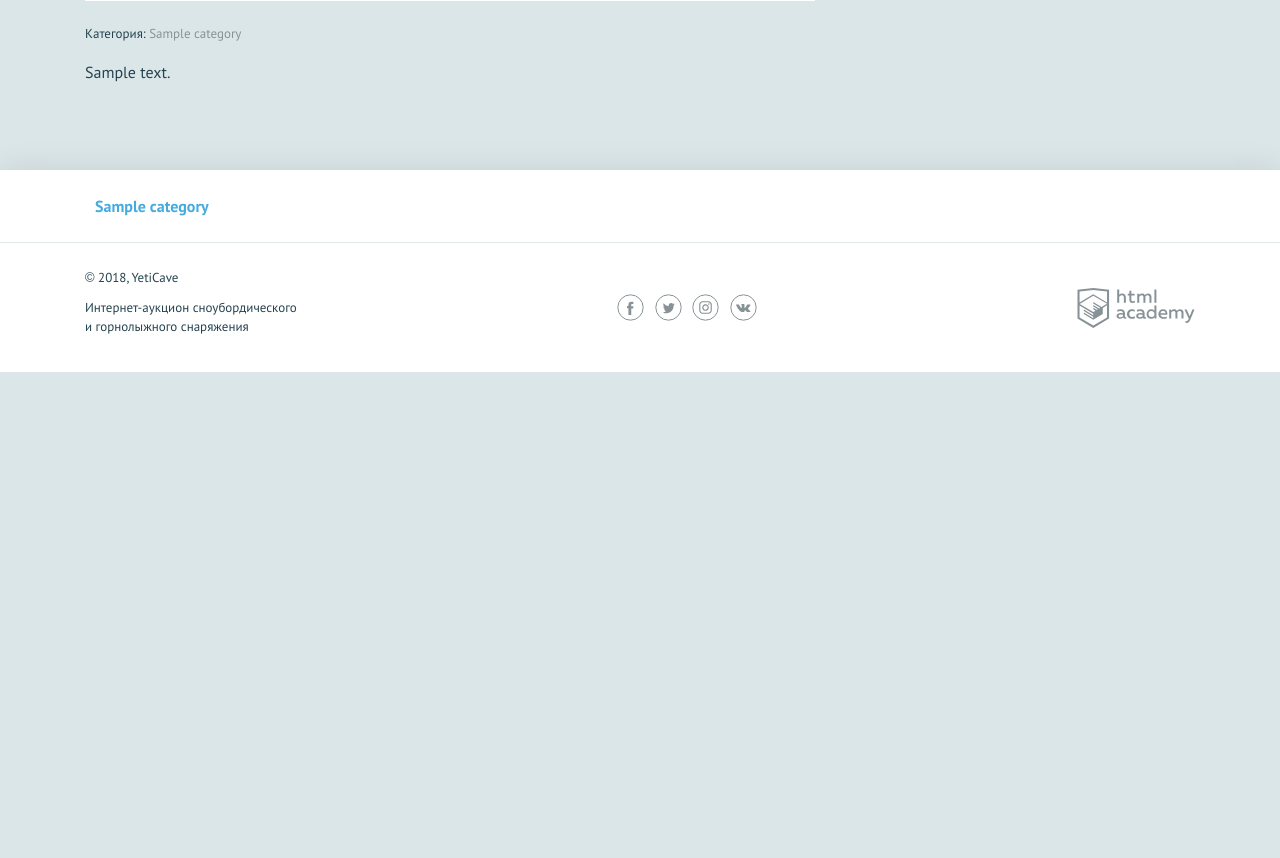
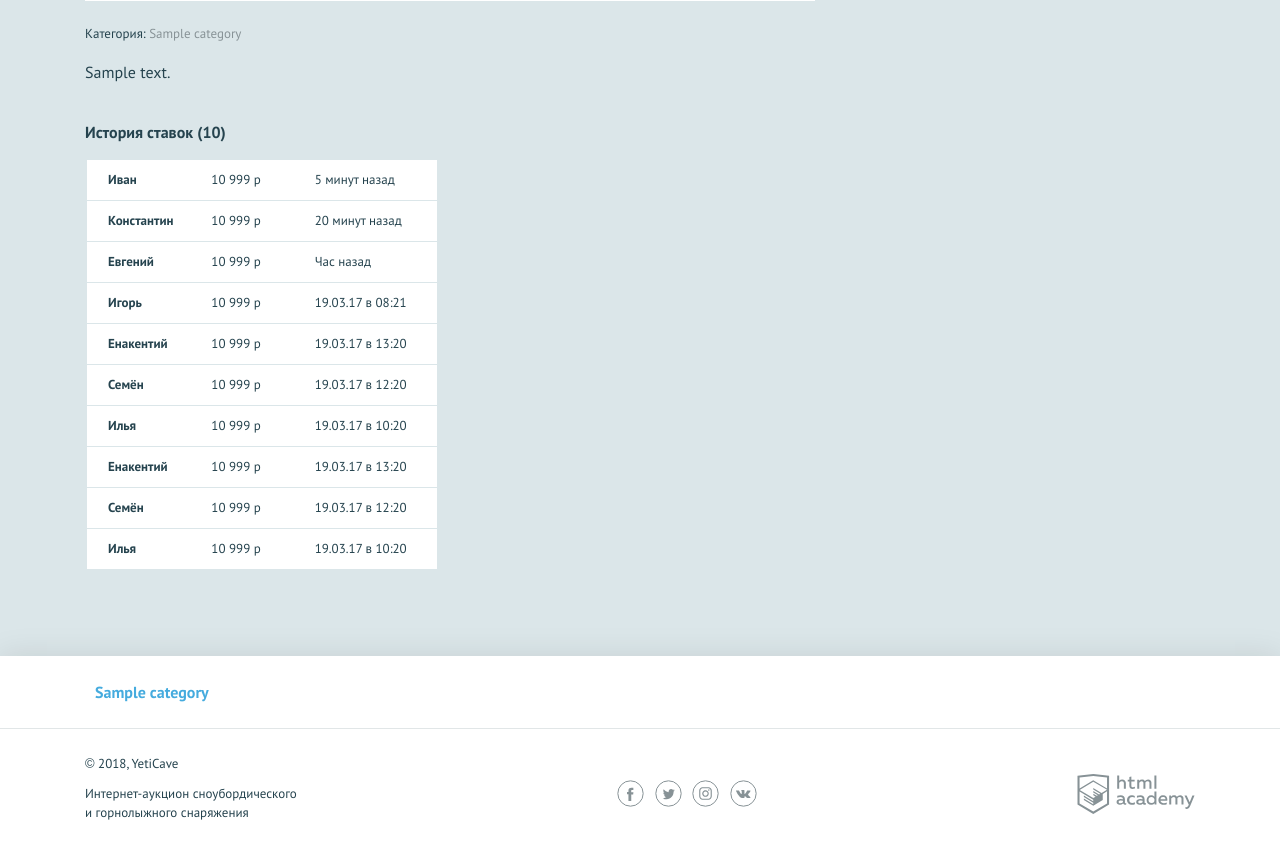
Before and after one commit to k0ality/792223-yeticave, a PHP site: page /lot.php?id=1 in a window 1280 px wide. Shown: the part 816-1674 px from the top of the page. Before the commit the page ends 1188 px from the top, so only its background shows below. Run offline with PHP 8.4, Linux system fonts and the light colour scheme; tables that the repository leaves empty hold one stand-in row (values such as "Sample post"); grey boxes marked "Sample" are stand-in pictures.

Commit message:
condition for authorization in lot bid container

```diff
--- a/templates/lot.php
+++ b/templates/lot.php
@@ -19,5 +19,86 @@
                     <p class="lot-item__description"><?= $one_lot['description']; ?></p>
                 </div>
             </div>
+            <div class="lot-item__right">
+                <?php if (isset($is_auth)) : ?>
+                <div class="lot-item__state">
+                    <div class="lot-item__timer timer">
+                        10:54
+                    </div>
+                    <div class="lot-item__cost-state">
+                        <div class="lot-item__rate">
+                            <span class="lot-item__amount">Текущая цена</span>
+                            <span class="lot-item__cost">10 999</span>
+                        </div>
+                        <div class="lot-item__min-cost">
+                            Мин. ставка <span>12 000 р</span>
+                        </div>
+                    </div>
+                    <form class="lot-item__form" action="https://echo.htmlacademy.ru" method="post">
+                        <p class="lot-item__form-item form__item form__item--invalid">
+                            <label for="cost">Ваша ставка</label>
+                            <input id="cost" type="text" name="cost" placeholder="12 000">
+                            <span class="form__error">Введите наименование лота</span>
+                        </p>
+                        <button type="submit" class="button">Сделать ставку</button>
+                    </form>
+                </div>
+                <?php endif; ?>
+                <div class="history">
+                    <h3>История ставок (<span>10</span>)</h3>
+                    <table class="history__list">
+                        <tr class="history__item">
+                            <td class="history__name">Иван</td>
+                            <td class="history__price">10 999 р</td>
+                            <td class="history__time">5 минут назад</td>
+                        </tr>
+                        <tr class="history__item">
+                            <td class="history__name">Константин</td>
+                            <td class="history__price">10 999 р</td>
+                            <td class="history__time">20 минут назад</td>
+                        </tr>
+                        <tr class="history__item">
+                            <td class="history__name">Евгений</td>
+                            <td class="history__price">10 999 р</td>
+                            <td class="history__time">Час назад</td>
+                        </tr>
+                        <tr class="history__item">
+                            <td class="history__name">Игорь</td>
+                            <td class="history__price">10 999 р</td>
+                            <td class="history__time">19.03.17 в 08:21</td>
+                        </tr>
+                        <tr class="history__item">
+                            <td class="history__name">Енакентий</td>
+                            <td class="history__price">10 999 р</td>
+                            <td class="history__time">19.03.17 в 13:20</td>
+                        </tr>
+                        <tr class="history__item">
+                            <td class="history__name">Семён</td>
+                            <td class="history__price">10 999 р</td>
+                            <td class="history__time">19.03.17 в 12:20</td>
+                        </tr>
+                        <tr class="history__item">
+                            <td class="history__name">Илья</td>
+                            <td class="history__price">10 999 р</td>
+                            <td class="history__time">19.03.17 в 10:20</td>
+                        </tr>
+                        <tr class="history__item">
+                            <td class="history__name">Енакентий</td>
+                            <td class="history__price">10 999 р</td>
+                            <td class="history__time">19.03.17 в 13:20</td>
+                        </tr>
+                        <tr class="history__item">
+                            <td class="history__name">Семён</td>
+                            <td class="history__price">10 999 р</td>
+                            <td class="history__time">19.03.17 в 12:20</td>
+                        </tr>
+                        <tr class="history__item">
+                            <td class="history__name">Илья</td>
+                            <td class="history__price">10 999 р</td>
+                            <td class="history__time">19.03.17 в 10:20</td>
+                        </tr>
+                    </table>
+                </div>
+            </div>
         </section>
     </main>
```
